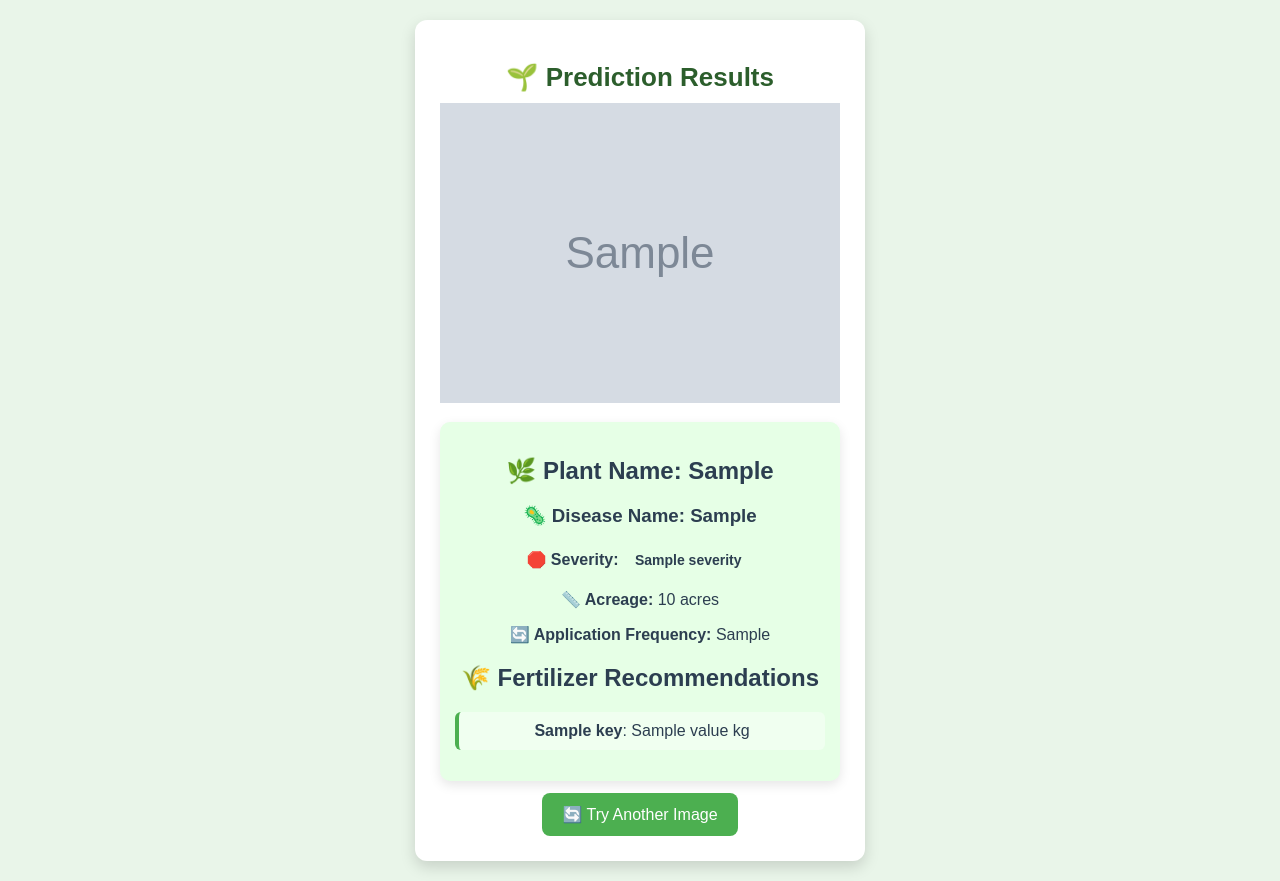
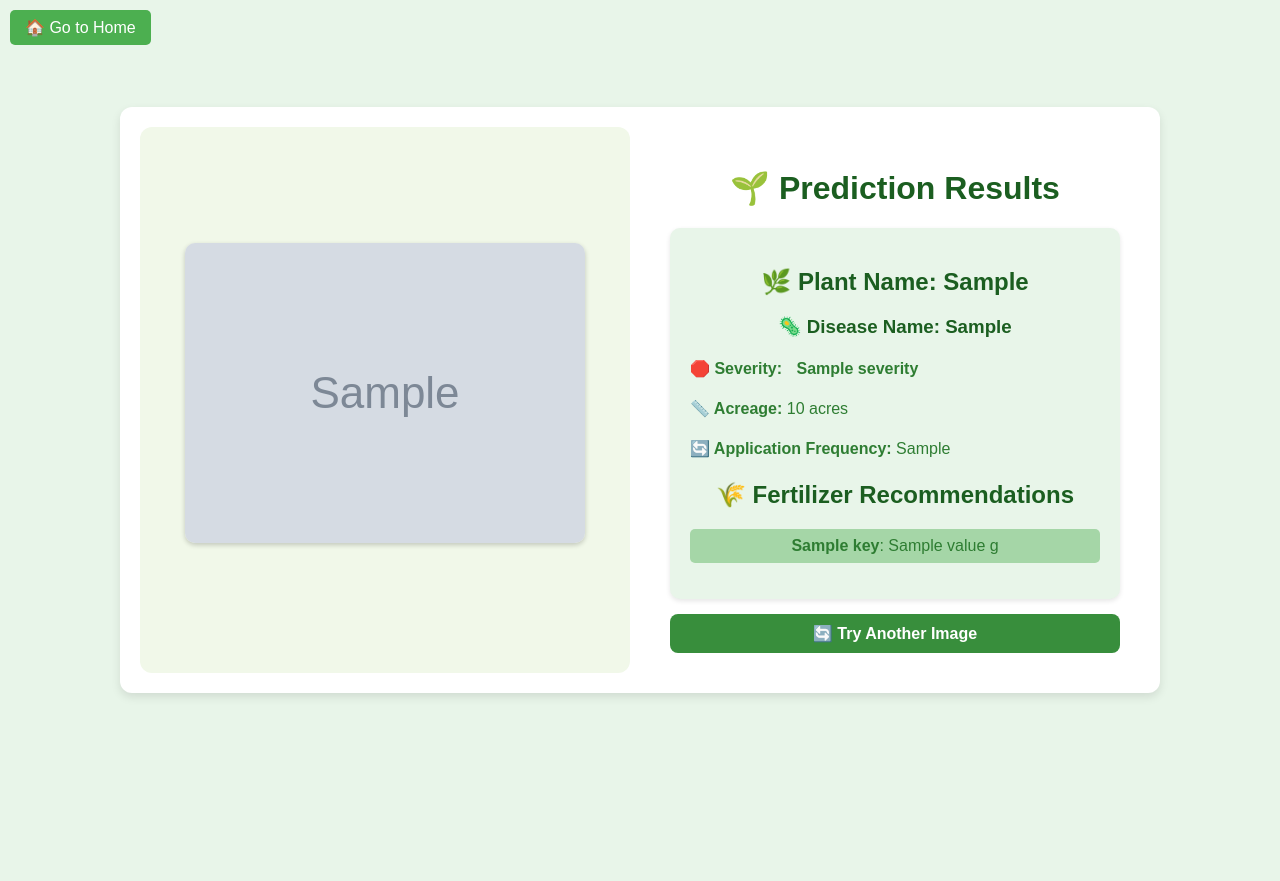
Before and after one commit to sakthi-1918/PlantHeal360, a Flask app: template PlantHel360_dummy/templates/results.html in a window 1280 px wide. After the commit the page ends 697 px from the top, so only its background shows below. Run offline with Flask 3, Linux system fonts and the light colour scheme; the template is opened without the code that fills it: most values are stand-ins (such as "Sample title", 1, 10 or a date in 2020); grey boxes marked "Sample" are stand-in pictures.

Commit message:
frontend updated

```diff
--- /dev/null
+++ b/PlantHel360_dummy/static/css/style2.css
@@ -0,0 +1,122 @@
+/* General Styles */
+body {
+  font-family: "Poppins", sans-serif;
+  background-color: #e8f5e9; /* Light green background */
+  color: #2e7d32;
+  margin: 0;
+  padding: 0;
+  display: flex;
+  justify-content: center;
+  align-items: center;
+  height: 100vh;
+}
+
+.container {
+  width: 80%;
+  max-width: 1000px;
+  background: #ffffff;
+  padding: 20px;
+  border-radius: 12px;
+  box-shadow: 0 4px 10px rgba(0, 0, 0, 0.1);
+  display: flex;
+  flex-direction: row;
+  gap: 20px;
+}
+
+/* Left Side (Image & Inputs) */
+.left-section {
+  flex: 1;
+  display: flex;
+  flex-direction: column;
+  align-items: center;
+  justify-content: center;
+  background: #f1f8e9;
+  padding: 20px;
+  border-radius: 12px;
+}
+
+.uploaded-image {
+  max-width: 100%;
+  height: auto;
+  border-radius: 10px;
+  box-shadow: 0 2px 5px rgba(0, 0, 0, 0.2);
+  margin-bottom: 15px;
+}
+
+/* Right Side (Results) */
+.right-section {
+  flex: 1;
+  display: flex;
+  flex-direction: column;
+  justify-content: center;
+  padding: 20px;
+}
+
+.result-card {
+  background: #e8f5e9;
+  padding: 20px;
+  border-radius: 10px;
+  box-shadow: 0 2px 5px rgba(0, 0, 0, 0.1);
+}
+
+h1,
+h2,
+h3 {
+  text-align: center;
+  color: #1b5e20;
+}
+
+p {
+  font-size: 16px;
+  line-height: 1.5;
+}
+
+.severity {
+  font-weight: bold;
+  padding: 5px 10px;
+  border-radius: 5px;
+}
+
+.severity.high {
+  color: #b71c1c;
+  background: #ffcdd2;
+}
+
+.severity.medium {
+  color: #ff8f00;
+  background: #ffe0b2;
+}
+
+.severity.low {
+  color: #388e3c;
+  background: #c8e6c9;
+}
+
+.fertilizer-list {
+  list-style: none;
+  padding: 0;
+}
+
+.fertilizer-list li {
+  background: #a5d6a7;
+  padding: 8px;
+  margin: 5px 0;
+  border-radius: 5px;
+  text-align: center;
+}
+
+.btn {
+  display: block;
+  text-align: center;
+  background: #388e3c;
+  color: white;
+  padding: 10px 15px;
+  margin-top: 15px;
+  text-decoration: none;
+  border-radius: 8px;
+  font-weight: bold;
+}
+
+.btn:hover {
+  background: #2e7d32;
+}
--- a/PlantHel360_dummy/templates/results.html
+++ b/PlantHel360_dummy/templates/results.html
@@ -5,12 +5,44 @@
     <meta name="viewport" content="width=device-width, initial-scale=1.0" />
     <link
       rel="stylesheet"
-      href="{{ url_for('static', filename='CSS/style.css') }}"
+      href="{{ url_for('static', filename='CSS/style2.css') }}"
     />
     <title>Prediction Results</title>
   </head>
   <body>
+    <a
+      href="http://localhost:3000/home"
+      style="position: absolute; top: 10px; left: 10px"
+    >
+      <button
+        style="
+          padding: 8px 15px;
+          font-size: 16px;
+          background-color: #4caf50;
+          color: white;
+          border: none;
+          cursor: pointer;
+          border-radius: 5px;
+        "
+      >
+        🏠 Go to Home
+      </button>
+    </a>
+
     <div class="container">
+      <!-- Left Section: Uploaded Image and Inputs -->
+      <div class="left-section">
+        {% if not error %}
+        <img
+          src="{{ image_path }}"
+          alt="Uploaded Image"
+          class="uploaded-image"
+        />
+        {% endif %}
+      </div>
+
+      <!-- Right Section: Prediction Results -->
+      <div class="right-section">
         <h1>🌱 Prediction Results</h1>
 
         {% if error %}
@@ -18,19 +50,20 @@
           <p><strong>Error:</strong> {{ error }}</p>
         </div>
         {% else %}
-      <img src="{{ image_path }}" alt="Uploaded Image" class="uploaded-image" />
-
         <div class="result-card">
           <h2>🌿 Plant Name: <span>{{ plant_prediction }}</span></h2>
           <h3>
-          🦠 Disease Name: <span class="disease">{{ disease_prediction }}</span>
+            🦠 Disease Name:
+            <span class="disease">{{ disease_prediction }}</span>
           </h3>
+
           <p>
             <strong>🛑 Severity:</strong>
-          <span class="severity {{ recommendations.severity }}"
-            >{{ recommendations.severity | capitalize }}</span
-          >
+            <span class="severity {{ recommendations.severity }}">
+              {{ recommendations.severity | capitalize }}
+            </span>
           </p>
+
           <p>
             <strong>📏 Acreage:</strong>
             <span>{{ recommendations.acre}} acres</span>
@@ -42,8 +75,9 @@
 
           <h2>🌾 Fertilizer Recommendations</h2>
           <ul class="fertilizer-list">
-          {% for key, value in recommendations.fertilizer_composition.items() %}
-          <li><strong>{{ key }}</strong>: {{ value }} kg</li>
+            {% for key, value in recommendations.fertilizer_composition.items()
+            %}
+            <li><strong>{{ key }}</strong>: {{ value }} g</li>
             {% endfor %}
           </ul>
         </div>
@@ -51,5 +85,6 @@
 
         <a href="/" class="btn">🔄 Try Another Image</a>
       </div>
+    </div>
   </body>
 </html>
--- a/my-app/src/App.js
+++ b/my-app/src/App.js
@@ -29,6 +29,7 @@ function AppContent() {
           <Route path="/login" element={<Login />} />
           <Route path="/register" element={<Register />} />
           <Route path="/about" element={<Details />} />
+          <Route path="/navbar" element={<Navbar />} />
         </Routes>
       </div>
     </div>
```
Also changed, not shown: PlantHel360_dummy/templates/index.html (+19 -0 lines). Lines whose indentation alone changed are shown as unchanged.
